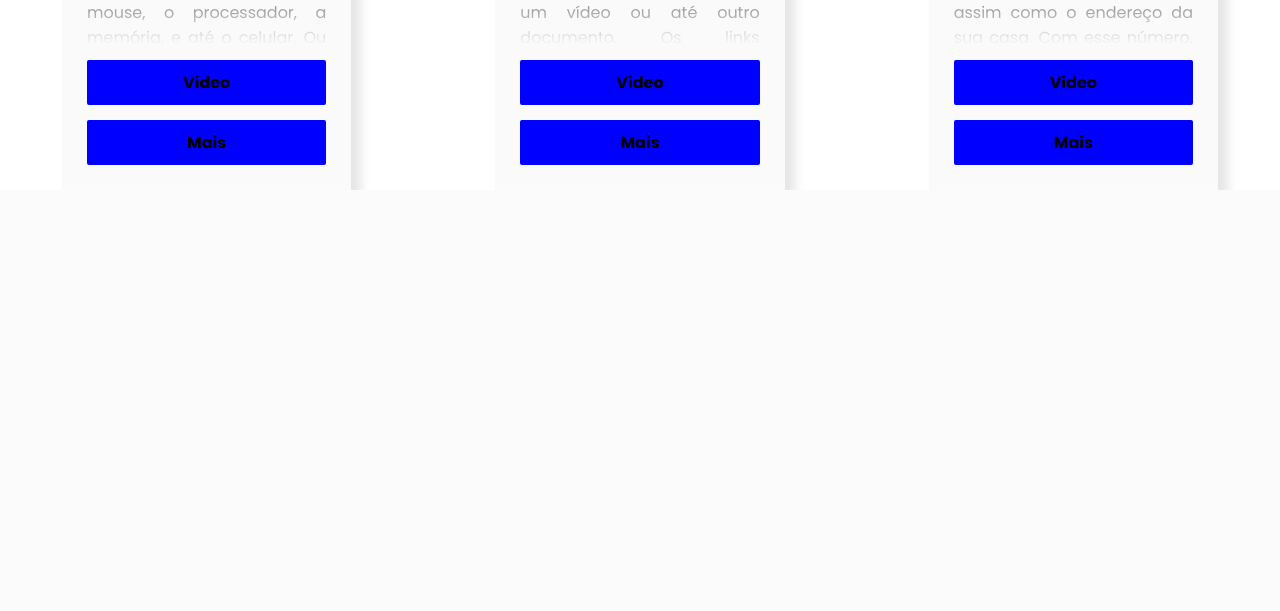
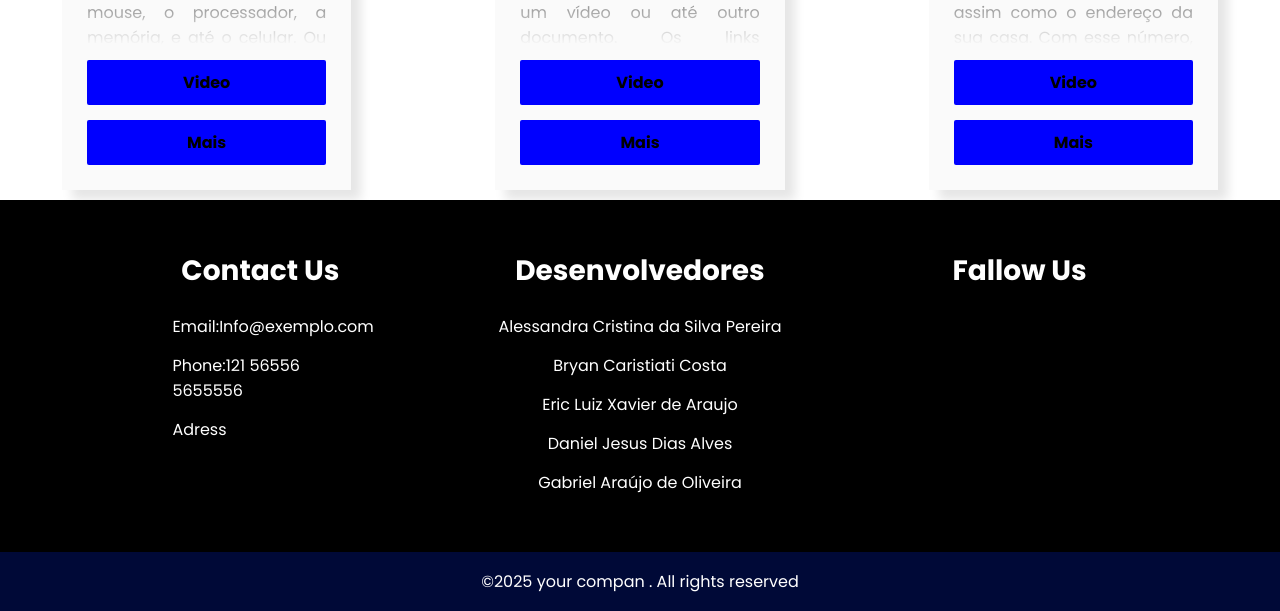
Before and after one commit to alessandrasilvap/infoWEB, a PHP site: the page made by app/views/introducao/index.php in a window 1280 px wide. Shown: the part 1239-1850 px from the top of the page. Before the commit the page ends 1429 px from the top, so only its background shows below. Run offline with PHP 8.4, Linux system fonts and the light colour scheme; the template is opened without the code that fills it, so the values that code supplies are empty; some libraries are stand-ins or nearby versions.

Commit message:
Update index.php

```diff
--- a/app/views/introducao/index.php
+++ b/app/views/introducao/index.php
@@ -3,12 +3,11 @@
 <head>
     <meta charset="UTF-8">
     <meta name="viewport" content="width=device-width, initial-scale=1.0">
-    <title>Formulário Responsivo</title>
-    <link rel="stylesheet" href="../home/index.css">
+    <title>Introdução</title>
+    <link rel="stylesheet" href="../public/css/index.css">
 </head>
 <body>
       <div class="banner-azul">
-        <!--header-->
             <header>
                 <div class="container">
                     <nav>
@@ -16,21 +15,17 @@
                             <a href="banenr.html">infoWEB</a>
                         </div>
                         <ul class="ul">
-                        <li> <a href="../home/index.html"> HOME</a></li>
-                        <li> <a href="../sobre nos/sobre.html"> sobre nós</a></li>
-                        <li> <a href="../pagina 3 Desafio/pagina 3.html"> Jogos</a></li>
-
+                            <li><a href="<?= BASE_URL ?>/home">Home</a></li>
+                            <li><a href="<?= BASE_URL ?>/sobre">Sobre nós</a></li>
+                            <li><a href="<?= BASE_URL ?>/desafio">Jogos</a></li>
                         </ul>
                         <div class="menu-icon">
-                        <img src="../home/index-img/menu.png" alt="" height="50">
+                            <img src="../public/imagens/home/menu.png" alt="" height="50">
                         </div>
                     </nav>
                  </div>
             </header>
-          <script src="../home/menu-mob.js"></script>
-        <!-- end header-->
       </div>
-         <!--main-->
       <!--Conceitos Básicos de Informática-->
       <div class="intro-container">
           <div class="glow"></div>
@@ -40,90 +35,104 @@
     <div class="container-card">
         <div class="card">
             <div class="icon">
-                <img src="cards.img/tumb.svg" height="150">
+                <img src="../public/imagens/introducao/tumb.svg" height="150">
             </div>
             <div class="content">
                 <h3>Thumbnail</h3>
-                <p>
-                 A thumbnail é uma imagem pequena usada para representar um conteúdo maior, como um vídeo ou uma foto. Ela serve como uma “capa” ou prévia, ajudando as pessoas a saberem do que se trata o conteúdo antes de abrir. Por exemplo, no YouTube, cada vídeo tem uma thumbnail que mostra uma imagem atrativa para chamar a atenção. Isso facilita na hora de escolher o que assistir, sem precisar abrir tudo.
-                </p>
+                <p>A thumbnail é uma imagem pequena usada para representar um conteúdo maior, como um vídeo ou uma foto. Ela serve como uma “capa” ou prévia, ajudando as pessoas a saberem do que se trata o conteúdo antes de abrir. Por exemplo, no YouTube, cada vídeo tem uma thumbnail que mostra uma imagem atrativa para chamar a atenção. Isso facilita na hora de escolher o que assistir, sem precisar abrir tudo.</p>
             </div>
-            <a id="video"  href="https://www.youtube.com/watch?v=gqxU0pxKnL0">Video</a>
+            <a id="video" href="https://www.youtube.com/watch?v=gqxU0pxKnL0">Video</a>
             <button id="Mais-button">Mais</button>
-
-
-
             </div>
             <div class="card">
                 <div class="icon">
-                <img src="cards.img/backup.svg" height="150">
+                    <img src="../public/imagens/introducao/backup.svg" height="150">
                 </div>
                 <div class="content">
                     <h3>Backup</h3>
-                <p>
-                    O backup é uma cópia de segurança dos seus arquivos, como fotos, vídeos, documentos ou programas. Ele é feito para proteger os dados caso algo dê errado, como um vírus, erro do sistema ou até uma queda de energia. Fazer backup com frequência é importante para evitar a perda de coisas importantes. Você pode fazer backup em pen drives, HDs externos, ou na nuvem (como Google Drive e OneDrive).
-
-
-                </p>
+                    <p>O backup é uma cópia de segurança dos seus arquivos, como fotos, vídeos, documentos ou programas. Ele é feito para proteger os dados caso algo dê errado, como um vírus, erro do sistema ou até uma queda de energia. Fazer backup com frequência é importante para evitar a perda de coisas importantes. Você pode fazer backup em pen drives, HDs externos, ou na nuvem (como Google Drive e OneDrive).</p>
                 </div>
                  <a id="video"  href="https://youtu.be/ht8IP1wq8tM?si=E5_k-KGOqCa_9nEC">Video</a>
                 <button id="Mais-button">Mais</button>
             </div>
             <div class="card">
                 <div class="icon">
-                <img src="cards.img/software.svg" height="150">
+                    <img src="../public/imagens/introducao/software.svg" height="150">
                 </div>
                 <div class="content">
                     <h3>Software</h3>
-                <p>
-                 O software é a parte que não conseguimos tocar, mas que faz o aparelho funcionar. São os programas e sistemas, como o Windows, os aplicativos de celular, jogos, editores de texto, navegadores de internet e muito mais. Sem o software, o hardware não saberia o que fazer. Eles trabalham juntos: o software dá as instruções, e o hardware executa.
-                </p>
+                    <p>O software é a parte que não conseguimos tocar, mas que faz o aparelho funcionar. São os programas e sistemas, como o Windows, os aplicativos de celular, jogos, editores de texto, navegadores de internet e muito mais. Sem o software, o hardware não saberia o que fazer. Eles trabalham juntos: o software dá as instruções, e o hardware executa.</p>
                 </div>
-             <a id="video"  href="https://youtu.be/jifaRjuMqyk?si=Qxe-iiy8vVpgOnAu">Video</a>
+                 <a id="video" href="https://youtu.be/jifaRjuMqyk?si=Qxe-iiy8vVpgOnAu">Video</a>
                 <button id="Mais-button">Mais</button>
             </div>
             <div class="card">
                 <div class="icon">
-                <img src="cards.img/hardware.svg" height="150">
+                    <img src="../public/imagens/introducao/hardware.svg" height="150">
                 </div>
                 <div class="content">
                     <h3>Hardware</h3>
-                <p>
-                  O hardware é tudo aquilo que faz parte física de um computador ou aparelho eletrônico. Isso inclui coisas como o monitor, o teclado, o mouse, o processador, a memória, e até o celular. Ou seja, tudo que dá para ver e tocar. O hardware sozinho não funciona, pois precisa do software para dar comandos. Mas ele é essencial, porque é onde tudo acontece fisicamente.
-                </p>
+                    <p>O hardware é tudo aquilo que faz parte física de um computador ou aparelho eletrônico. Isso inclui coisas como o monitor, o teclado, o mouse, o processador, a memória, e até o celular. Ou seja, tudo que dá para ver e tocar. O hardware sozinho não funciona, pois precisa do software para dar comandos. Mas ele é essencial, porque é onde tudo acontece fisicamente.</p>
                 </div>
-             <a id="video"  href="https://youtu.be/N821SCozErY?si=EDsmlBvzCDjPew4e">Video</a>
+                 <a id="video" href="https://youtu.be/N821SCozErY?si=EDsmlBvzCDjPew4e">Video</a>
                 <button id="Mais-button">Mais</button>
             </div>
             <div class="card">
                 <div class="icon">
-                <img src="cards.img/link.svg" height="150">
+                    <img src="../public/imagens/introducao/link.svg" height="150">
                 </div>
                 <div class="content">
                     <h3>Link</h3>
-                <p>
-                    Um link é como um botão ou atalho que você clica para ir a outro lugar na internet. Ele pode te levar para um site diferente, abrir uma imagem, um vídeo ou até outro documento. Os links geralmente estão em textos sublinhados ou botões, e facilitam a navegação, pois conectam várias páginas e informações. Sem os links, seria muito mais difícil acessar conteúdo online de forma rápida.
-                </p>
+                    <p>Um link é como um botão ou atalho que você clica para ir a outro lugar na internet. Ele pode te levar para um site diferente, abrir uma imagem, um vídeo ou até outro documento. Os links geralmente estão em textos sublinhados ou botões, e facilitam a navegação, pois conectam várias páginas e informações. Sem os links, seria muito mais difícil acessar conteúdo online de forma rápida.</p>
                 </div>
-             <a id="video"  href="https://www.youtube.com/watch?v=BNo7hToL8SE">Video</a>
+                 <a id="video" href="https://www.youtube.com/watch?v=BNo7hToL8SE">Video</a>
                 <button id="Mais-button">Mais</button>
             </div>
             <div class="card">
                 <div class="icon">
-                <img src="cards.img/ip.svg" height="150">
+                    <img src="../public/imagens/introducao/ip.svg" height="150">
                 </div>
                 <div class="content">
                     <h3>IP</h3>
-                <p>
-                  O IP, ou “Internet Protocol”, é um número único que cada aparelho recebe ao se conectar na internet. Ele funciona como um endereço, assim como o endereço da sua casa. Com esse número, os sites e outros aparelhos sabem para onde enviar as informações que você pediu, como quando abre uma página. Existem IPs fixos e IPs que mudam, dependendo da conexão.
-                </p>
+                    <p>O IP, ou “Internet Protocol”, é um número único que cada aparelho recebe ao se conectar na internet. Ele funciona como um endereço, assim como o endereço da sua casa. Com esse número, os sites e outros aparelhos sabem para onde enviar as informações que você pediu, como quando abre uma página. Existem IPs fixos e IPs que mudam, dependendo da conexão.</p>
                 </div>
-             <a id="video"  href="https://youtu.be/QHGkBAVgPr4?si=zCW03vm-M9vAQmWP">Video</a>
+                 <a id="video" href="https://youtu.be/QHGkBAVgPr4?si=zCW03vm-M9vAQmWP">Video</a>
                 <button id="Mais-button">Mais</button>
             </div>
         </div>
-    <script src="../home/card.js"></script>
-
-
-     <!--End-Cards-->
+        <!--footer-->
+        <footer>
+             <div class="footer-container">
+                <div class="footer-content">
+                    <h3>Contact Us</h3>
+                    <p> Email:Info@exemplo.com</p>
+                    <p>Phone:121 56556 5655556</p>
+                    <p>Adress</p>
+                </div>
+                <div class="footer-content">
+                    <h3>Desenvolvedores</h3>
+                    <ul class="list">
+                        <li><a href="">Alessandra Cristina da Silva Pereira</a></li>
+                        <li><a href="">Bryan Caristiati Costa</a></li>
+                        <li><a href="">Eric Luiz Xavier de Araujo</a></li>
+                        <li><a href="">Daniel Jesus Dias Alves</a></li>
+                        <li><a href="">Gabriel Araújo de Oliveira</a></li>
+                    </ul>
+                </div>
+                <div class="footer-content">
+                    <h3>Fallow Us</h3>
+                    <li><a href=""><i class="fab fa-facebook"></i></a></li>
+                    <li><a href=""><i class="fab fa-Twitter"></i></a></li>
+                    <li><a href=""><i class="fab fa-Instagram"></i></a></li>
+                    <li><a href=""><i class="fab fa-Linkedin"></i></a></li>
+                </div>
+             </div>
+             <div class="btn-bar">
+                <p>&copy;2025 your compan . All rights reserved </p>
+             </div>
+         </footer>
+         <!--end-footer-->
+    <script src="../public/js/menu-mob.js"></script>
+    <script src="../public/js/card.js"></script>
 </body>
+</html>
```
Lines whose indentation alone changed are shown as unchanged.
